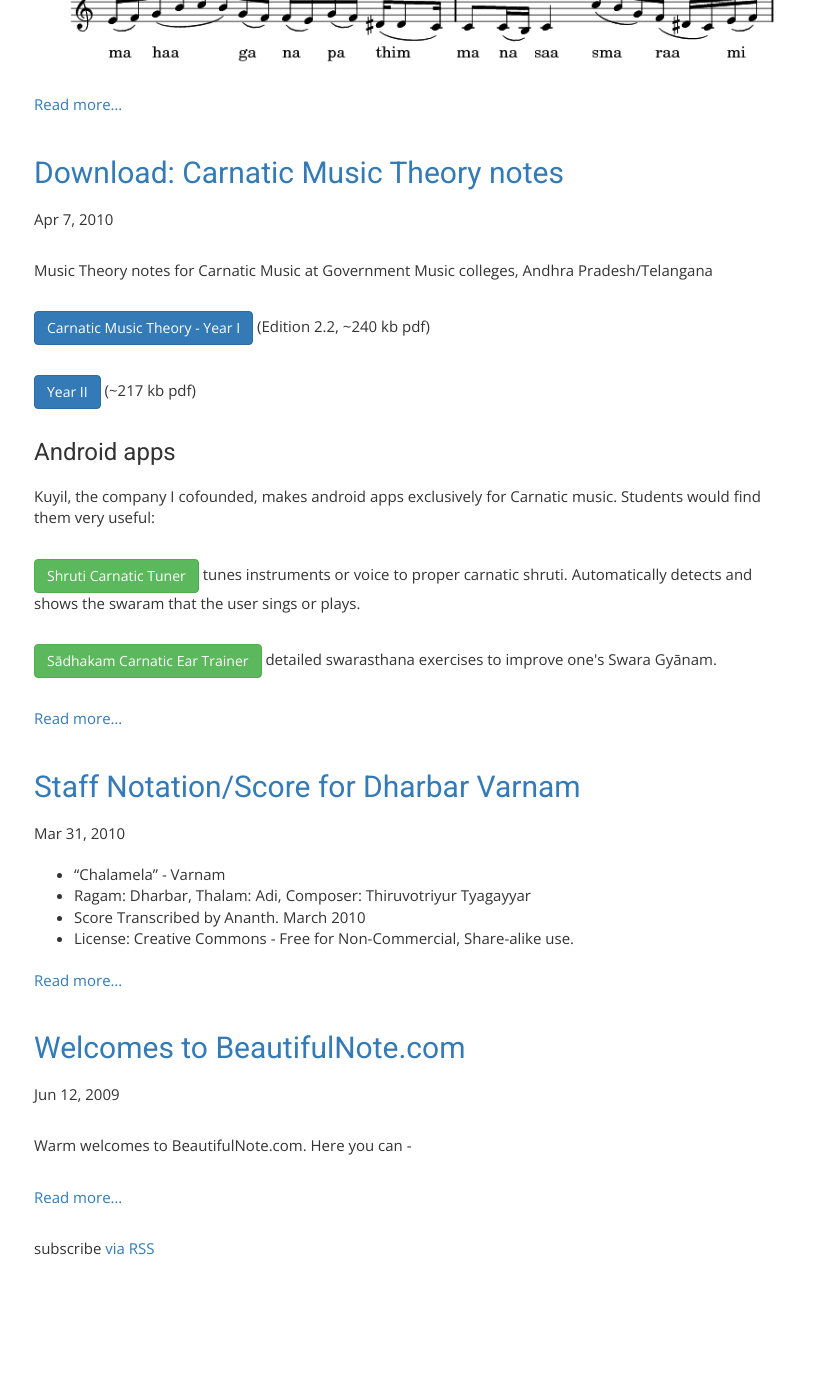
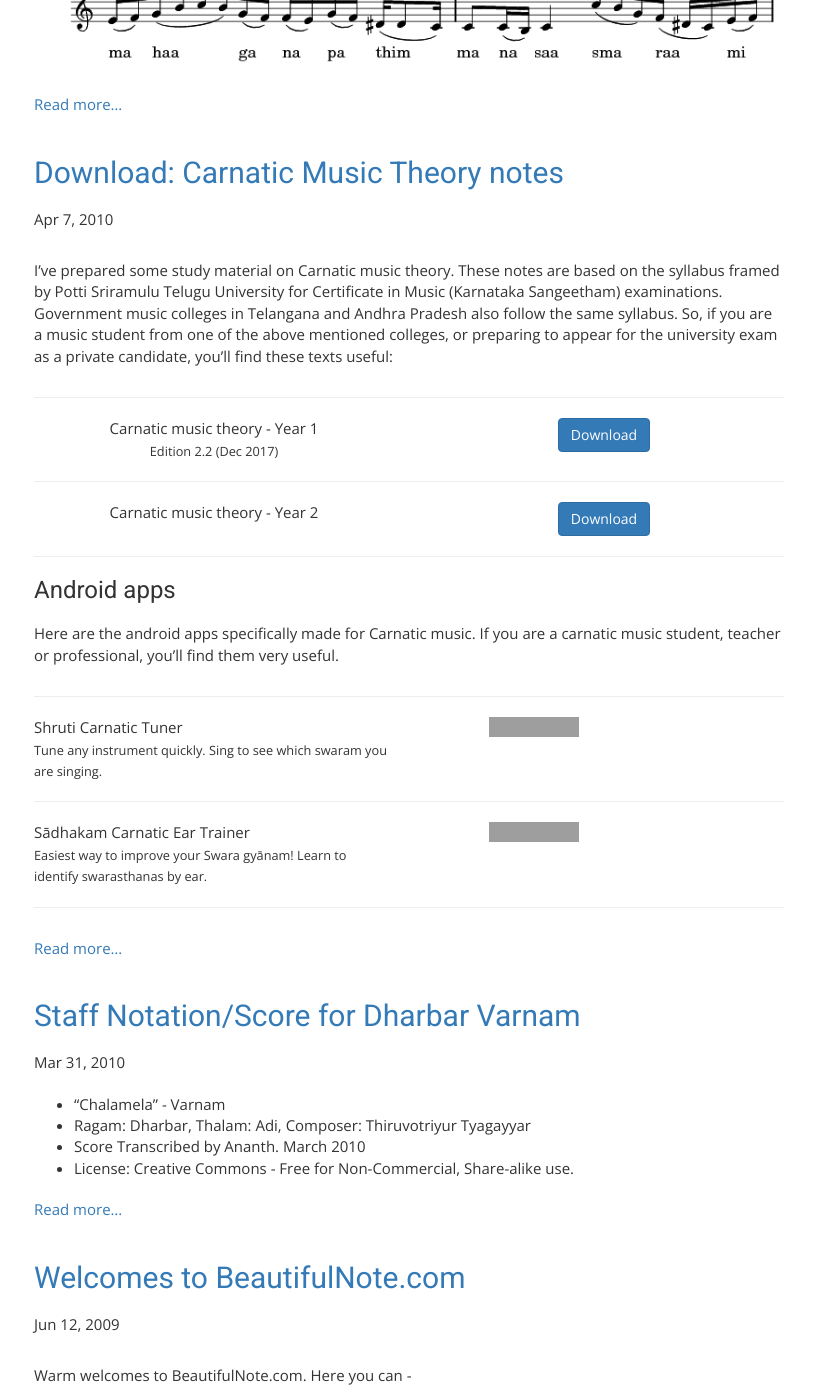
Before and after one commit to ananthp/beautifulnote, a Jekyll site: the page built from index.html, in a window 1280 px wide and 1400 px high, scrolled down 11265 px. Shown: the whole window, without its empty margins (231-1046 px from the left). Built offline with Jekyll 4.4.1, drawn with Linux system fonts in a browser that asks for light colours; nearby versions of some CDN libraries; some web fonts are replaced; before the commit the page ends 12545 px from its top, so only the background shows below that; grey boxes are pictures that could not be loaded.

Commit message:
tweaked a post to improve presentation

```diff
--- a/blog/_posts/2010-04-07-carnatic-music-theory-download.markdown
+++ b/blog/_posts/2010-04-07-carnatic-music-theory-download.markdown
@@ -12,28 +12,82 @@ syllabus: /download/syllabus-Telugu--carnatic_music--certificate_and_diploma--al
 excerpt_separator: <!--more-->
 ---
 
+I've prepared some study material on Carnatic music theory. These notes are based on the syllabus framed by Potti Sriramulu Telugu University for Certificate in Music (Karnataka Sangeetham) examinations. Government music colleges in Telangana and Andhra Pradesh also follow the same syllabus. So, if you are a music student from one of the above mentioned colleges, or preparing to appear for the university exam as a private candidate, you'll find these texts useful:
 
-<p>Music Theory notes for Carnatic Music at Government Music colleges, Andhra Pradesh/Telangana</p>
-<p> <a class="btn btn-primary" href="{{ site.url }}/{{ page.theory-year1}}">Carnatic Music Theory - Year I</a> (Edition 2.2, ~240 kb pdf)</p>
-<p> <a class="btn btn-primary" href="{{ site.url }}/{{ page.theory-year2}}">Year II </a> (~217 kb pdf)</p>
+<hr />
+<div class='row'>
+  <div class="col-md-6 text-center">
+  Carnatic music theory - Year 1<br />
+  <small>Edition 2.2 (Dec 2017)</small>
+  </div>
+
+  <div class="col-md-6 text-center">
+    <a class="btn btn-primary" href="{{ site.url }}/{{ page.theory-year1}}">Download</a>
+  </div>
+</div>
+
+<hr />
+
+<div class='row'>
+  <div class="col-md-6 text-center">
+  Carnatic music theory - Year 2
+  </div>
+
+  <div class="col-md-6 text-center">
+    <a class="btn btn-primary" href="{{ site.url }}/{{ page.theory-year2}}">Download</a>
+  </div>
+</div>
+
+<hr />
 
 ### Android apps
 
-<p>Kuyil, the company I cofounded, makes android apps exclusively for Carnatic music. Students would find them very useful:</p>
-<div itemscope itemtype="schema.org/MobileApplication">
-<meta itemprop="operatingSystem" content="Android" />
-<meta itemprop="applicationCategory" content="Music" />
-<p><a class="btn btn-success" itemprop="url" href="https://play.google.com/store/apps/details?id=org.kuyil.shruti"><span itemprop="name">Shruti Carnatic Tuner</span></a> <span itemprop="featureList">tunes instruments or voice to proper carnatic shruti. Automatically detects and shows the swaram that the user sings or plays.</span></p></div>
-<div itemscope itemtype="schema.org/MobileApplication">
-<meta itemprop="operatingSystem" content="Android" />
-<meta itemprop="applicationCategory" content="Education" />
-<p><a class="btn btn-success" itemprop="url" href="https://play.google.com/store/apps/details?id=org.kuyil.sadhakam"><span itemprop="name">Sādhakam Carnatic Ear Trainer</span></a> <span itemprop="featureList">detailed swarasthana exercises to improve one's Swara Gyānam.</span></p></div>
+Here are the android apps specifically made for Carnatic music. If you are a carnatic music student, teacher or professional, you'll find them very useful.
 
+<hr />
+<div class='row'
+     itemscope itemtype="schema.org/MobileApplication">
+  <meta itemprop="operatingSystem" content="Android" />
+  <meta itemprop="applicationCategory" content="Music" />
+  <meta itemprop='sameAs' content='https://play.google.com/store/apps/details?id=org.kuyil.shruti'>
+
+  <div class="col-md-6">
+    <span itemprop="name">Shruti Carnatic Tuner</span><br />
+  <small><span itemprop="featureList">Tune any instrument quickly. Sing to see which swaram you are singing.</span></small>
+  </div>
+
+  <div class="col-sm-offset-4 col-sm-4 col-md-offset-1 col-md-3">
+    <a itemprop="url"
+     href='https://play.google.com/store/apps/details?id=org.kuyil.shruti&utm_source=beautifulnote&utm_campaign=theory-notes-page&pcampaignid=MKT-Other-global-all-co-prtnr-py-PartBadge-Mar2515-1'>
+      <img class='img-responsive' alt='Get it on Google Play' src='https://play.google.com/intl/en_us/badges/images/generic/en_badge_web_generic.png'/>
+    </a>
+  </div>
+</div>
+
+<hr />
+
+<div class='row'
+     itemscope itemtype="schema.org/MobileApplication">
+  <meta itemprop="operatingSystem" content="Android" />
+  <meta itemprop="applicationCategory" content="Music" />
+  <meta itemprop='sameAs' content='https://play.google.com/store/apps/details?id=org.kuyil.sadhakam'>
+
+  <div class="col-md-6">
+    <span itemprop="name">Sādhakam Carnatic Ear Trainer</span><br />
+  <small><span itemprop="featureList">Easiest way to improve your Swara gyānam! Learn to identify swarasthanas by ear.</span></small>
+  </div>
+
+  <div class="col-sm-offset-4 col-sm-4 col-md-offset-1 col-md-3">
+    <a itemprop="url"
+     href='https://play.google.com/store/apps/details?id=org.kuyil.sadhakam&utm_source=beautifulnote&utm_campaign=theory-notes-page&pcampaignid=MKT-Other-global-all-co-prtnr-py-PartBadge-Mar2515-1'>
+      <img class='img-responsive' alt='Get it on Google Play'
+            src='https://play.google.com/intl/en_us/badges/images/generic/en_badge_web_generic.png'/>
+    </a>
+  </div>
+</div>
+
+<hr />
 <!--more-->
 
-<blockquote>For more scholarly resources see this post: <a href="{% post_url blog/2016-04-25-carnatic-resources %}">Carnatic Music Resources</a></blockquote>
-
-### Notes:
-
-* I've completed my certificate course. I used a different strategy for my notes for year 3 and 4; I couldn't share the notes here.
-* [Detailed Syllabus (in Telugu)]( {{ site.url }}/{{ page.syllabus}}) - Certificate and Diploma Courses - all Years - (pdf, ~3 MB). It's from a copy of official syllabus, scanned & reformatted, however, I can't make any promises that this is the current and official syllabus. Shared in public interest.
+<p></p>
+<small>Detailed Syllabus in Telugu, for all years of Certificate and Diploma courses can be found [here]( {{ site.url }}/{{ page.syllabus}}). It's a scanned-and-reformatted copy of the official syllabus from some time ago. Do contact the university/college and ensure it is valid and current.</a>
```
